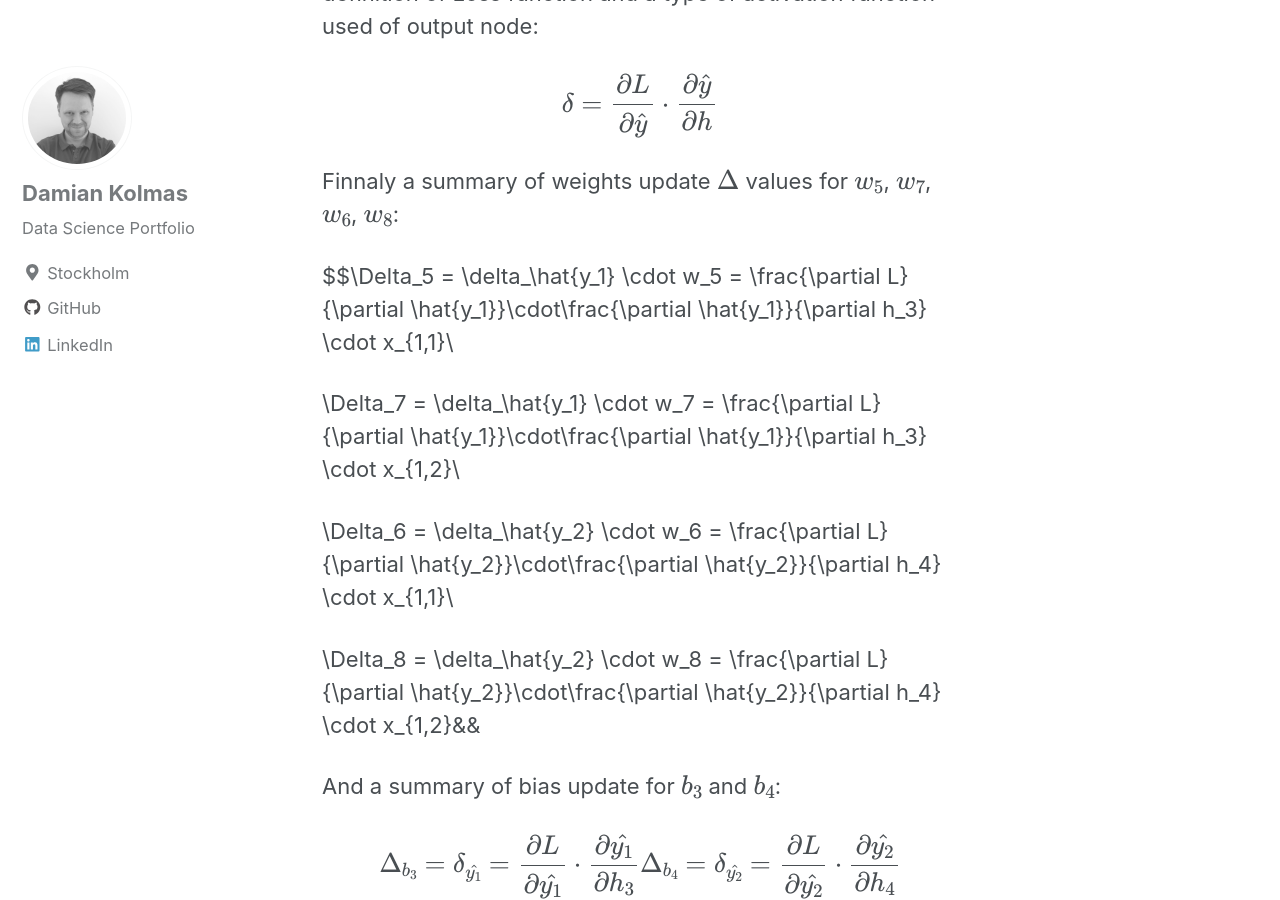
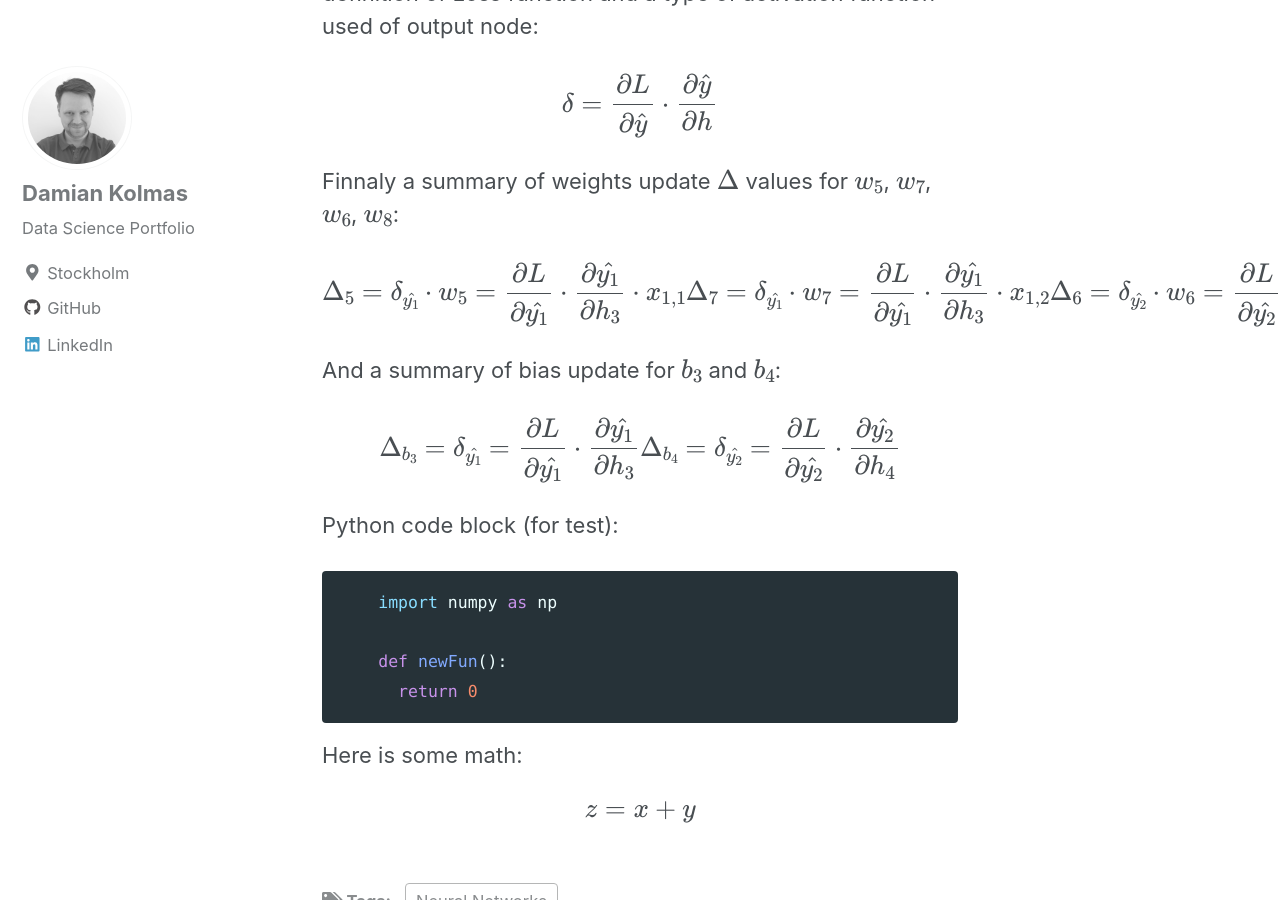
Before and after one commit to DKolmas/DKolmas.github.io, a Jekyll site: the page built from _posts/2019-03-29-Backpropagation-Algorithm-Explained.md, in a window 1280 px wide and 900 px high, scrolled down 6212 px. Built offline with Jekyll 4.4.1, drawn with Linux system fonts in a browser that asks for light colours; cached includes are drawn as plain includes; formulas are drawn with MathJax 3; some of the changed text lies outside the part shown.

Commit message:
another update

```diff
--- a/_posts/2019-03-29-Backpropagation-Algorithm-Explained.md
+++ b/_posts/2019-03-29-Backpropagation-Algorithm-Explained.md
@@ -79,7 +79,7 @@ Lets consider the first step which is $$\Delta_5$$. Actually it could be any $$\
 
 $$\Delta_5 = \frac{\partial L}{\partial w_5} $$
 
-As mentioned before $$\Delta_i$$ represents a sensitivity of loss function on weight $$w_i$$. In $$\Delta_5$$ case we want to calculate a sensitivity of loss function on $w_5$.
+As mentioned before $$\Delta_i$$ represents a sensitivity of loss function on weight $$w_i$$. In $$\Delta_5$$ case we want to calculate a sensitivity of loss function on $$w_5$$.
 
 The loss function is expressed as a function of calculated ouputs $$\hat{y_1}$$ and $$\hat{y_2}$$: $$L = f(\hat{y_1}, \hat{y_2})$$. In straigt forward way we can find  $$\frac{\partial L}{\hat{y_i}}$$. But that is only the first required step to calclate $$\Delta_5$$. Using chain rule applied to derivative calclation we can achieve it. It is helplfull to refer to a follwoing figure.
 
@@ -127,13 +127,13 @@ $$\delta = \frac{\partial L}{\partial \hat{y}} \cdot \frac{\partial \hat{y}}{\pa
 
 Finnaly a summary of weights update $$\Delta$$ values for $$w_5$$, $$w_7$$, $$w_6$$, $$w_8$$:
 
-$$\Delta_5 = \delta_\hat{y_1} \cdot w_5 = \frac{\partial L}{\partial \hat{y_1}}\cdot\frac{\partial \hat{y_1}}{\partial h_3} \cdot x_{1,1}\\
+$$\Delta_5 = \delta_\hat{y_1} \cdot w_5 = \frac{\partial L}{\partial \hat{y_1}}\cdot\frac{\partial \hat{y_1}}{\partial h_3} \cdot x_{1,1} \\
 
-\Delta_7 = \delta_\hat{y_1} \cdot w_7 = \frac{\partial L}{\partial \hat{y_1}}\cdot\frac{\partial \hat{y_1}}{\partial h_3} \cdot x_{1,2}\\
+\Delta_7 = \delta_\hat{y_1} \cdot w_7 = \frac{\partial L}{\partial \hat{y_1}}\cdot\frac{\partial \hat{y_1}}{\partial h_3} \cdot x_{1,2} \\
 
-\Delta_6 = \delta_\hat{y_2} \cdot w_6 = \frac{\partial L}{\partial \hat{y_2}}\cdot\frac{\partial \hat{y_2}}{\partial h_4} \cdot x_{1,1}\\
+\Delta_6 = \delta_\hat{y_2} \cdot w_6 = \frac{\partial L}{\partial \hat{y_2}}\cdot\frac{\partial \hat{y_2}}{\partial h_4} \cdot x_{1,1} \\
 
-\Delta_8 = \delta_\hat{y_2} \cdot w_8 = \frac{\partial L}{\partial \hat{y_2}}\cdot\frac{\partial \hat{y_2}}{\partial h_4} \cdot x_{1,2}&&
+\Delta_8 = \delta_\hat{y_2} \cdot w_8 = \frac{\partial L}{\partial \hat{y_2}}\cdot\frac{\partial \hat{y_2}}{\partial h_4} \cdot x_{1,2}$$
 
 And a summary of bias update for $$b_3$$ and $$b_4$$:
 
```
